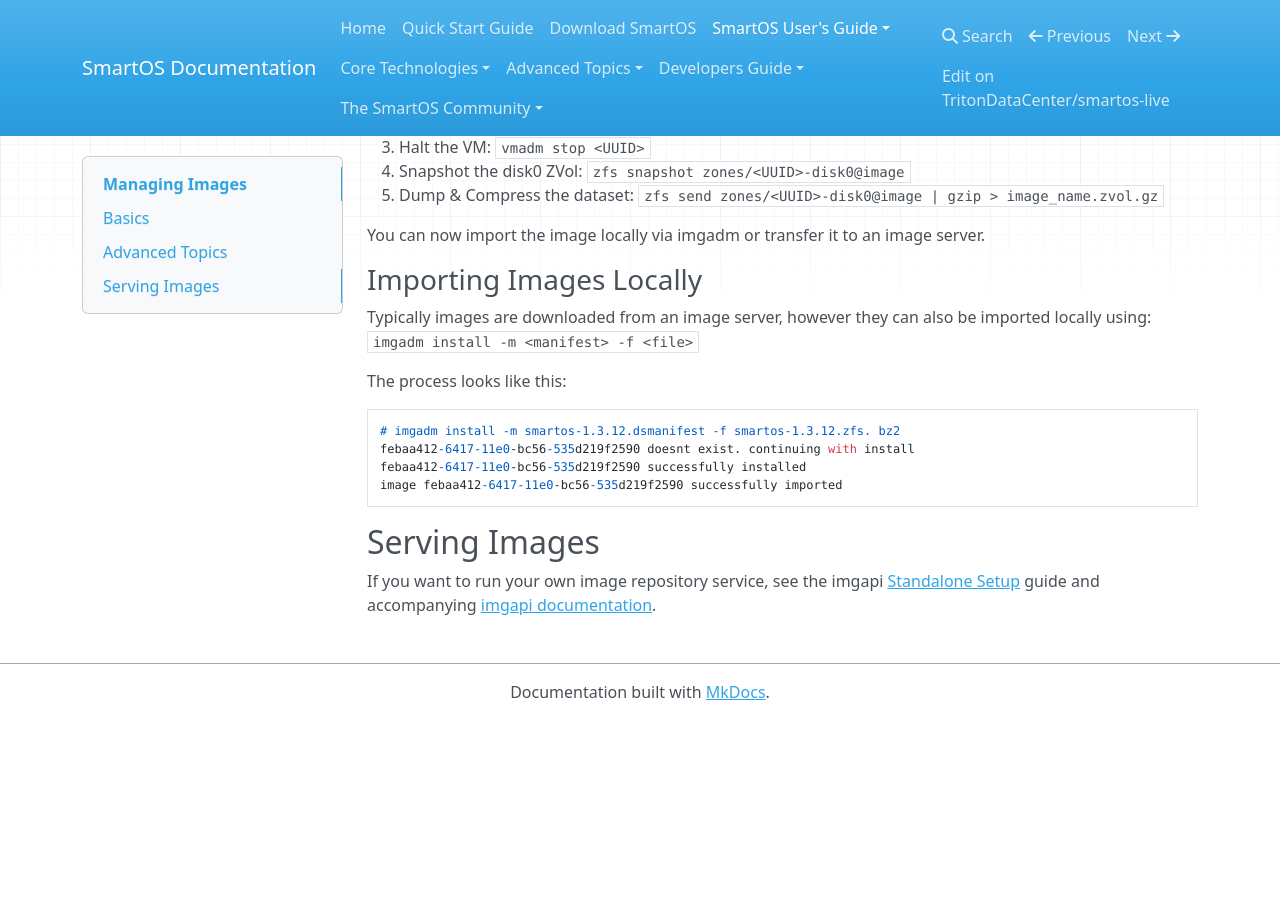
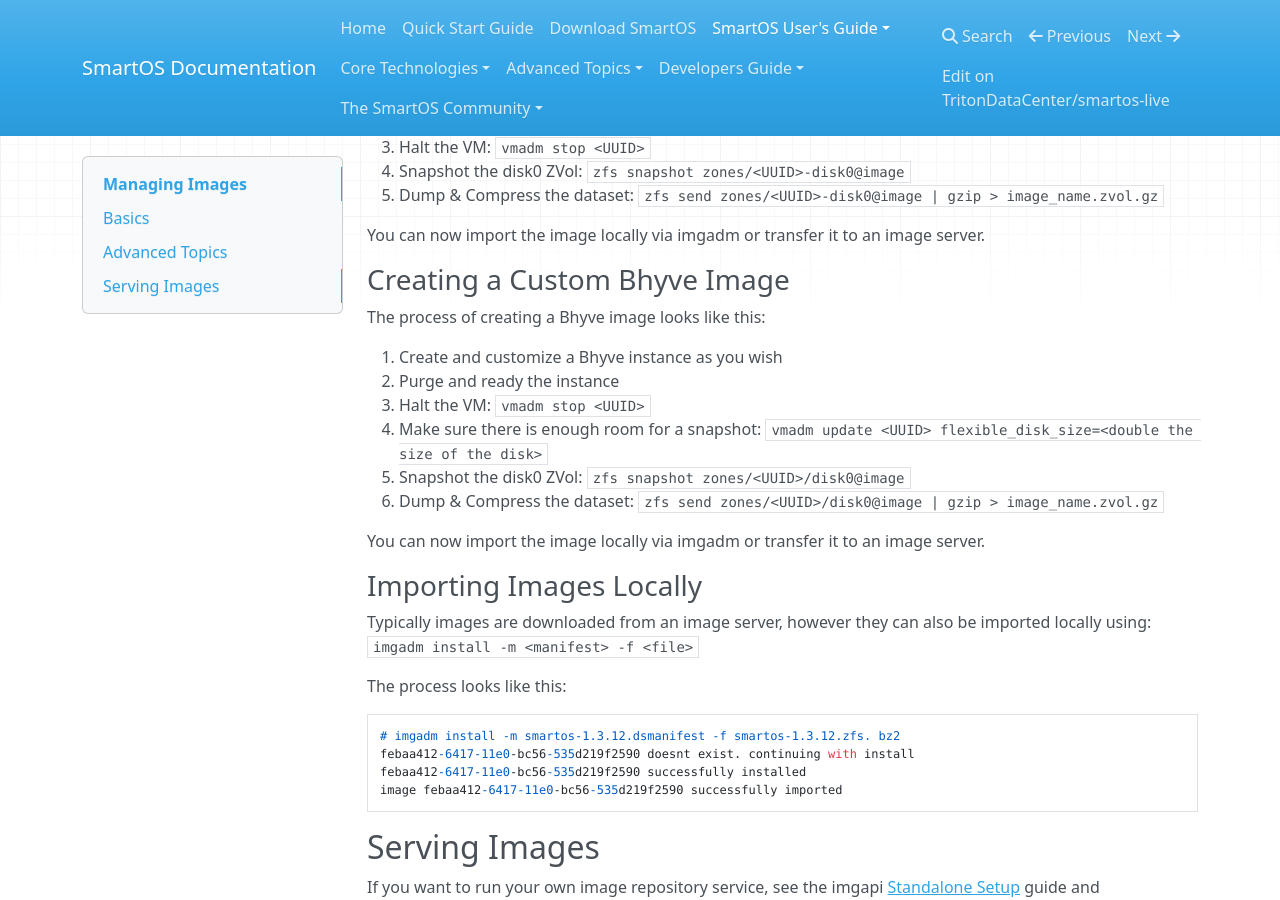
Before and after one commit to TritonDataCenter/smartos-docs, an MkDocs documentation site: the page built from docs/managing-images.md, in a window 1280 px wide and 900 px high, scrolled down 3455 px. Built offline with MkDocs 1.6.1, drawn with Linux system fonts in a browser that asks for light colours; nearby versions of some CDN libraries; before the commit the page ends 4175 px from its top, so only the background shows below that.

Commit message:
Add steps to create a Bhyve image
The section "Managing Images" covers custom image creation from OS zones
and KVM instances, but not from Bhyve instances.

The steps are a bit different, as shown in the paragraph added in this
commit.

QA: It passes `make check` and renders fine in the browser using `make
serve`.

```diff
--- a/docs/managing-images.md
+++ b/docs/managing-images.md
@@ -198,6 +198,21 @@
 You can now import the image locally via imgadm or transfer it to an
 image server.
 
+### Creating a Custom Bhyve Image
+
+The process of creating a Bhyve image looks like this:
+
+1. Create and customize a Bhyve instance as you wish
+2. Purge and ready the instance
+3. Halt the VM: `vmadm stop <UUID>`
+4. Make sure there is enough room for a snapshot:
+   `vmadm update <UUID> flexible_disk_size=<double the size of the disk>`
+5. Snapshot the disk0 ZVol: `zfs snapshot zones/<UUID>/disk0@image`
+6. Dump & Compress the dataset: `zfs send zones/<UUID>/disk0@image | gzip > image_name.zvol.gz`
+
+You can now import the image locally via imgadm or transfer it to an
+image server.
+
 ### Importing Images Locally
 
 Typically images are downloaded from an image server, however they can
```
